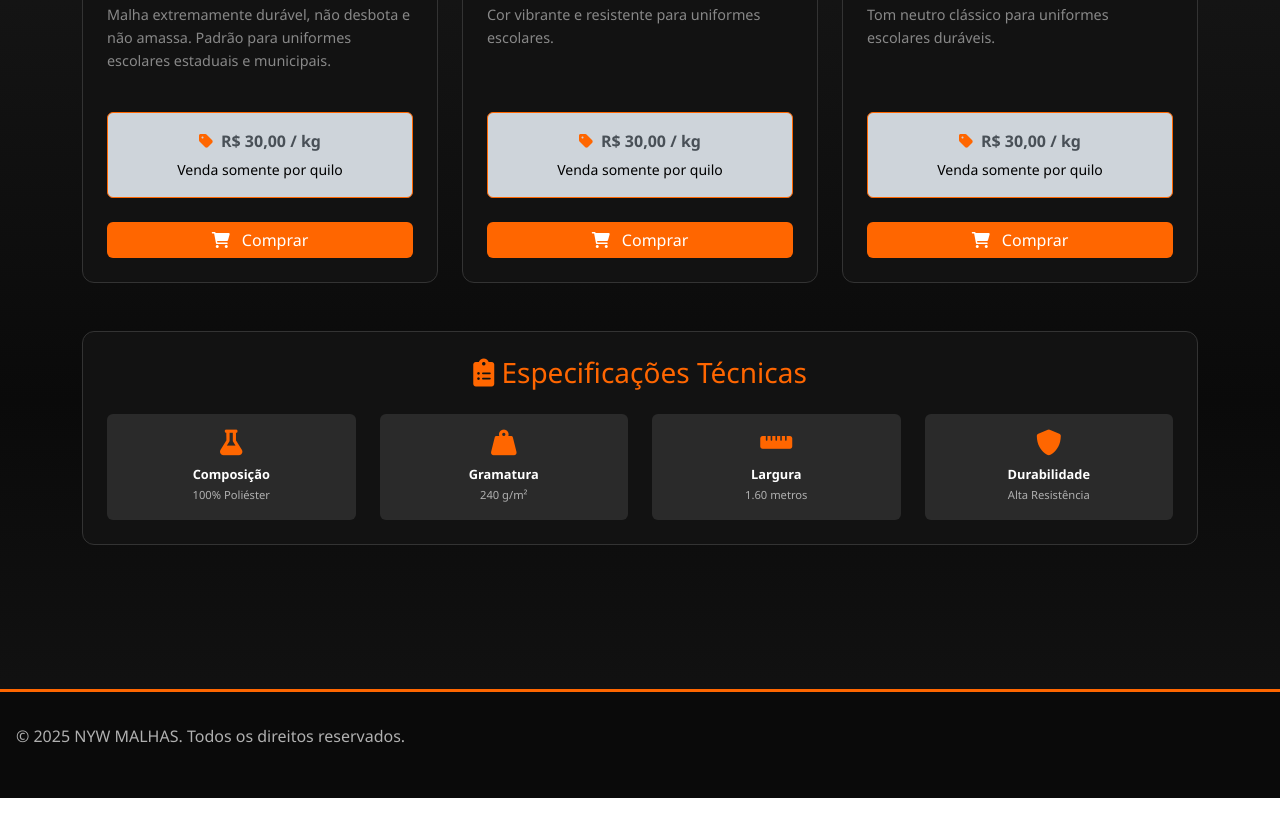
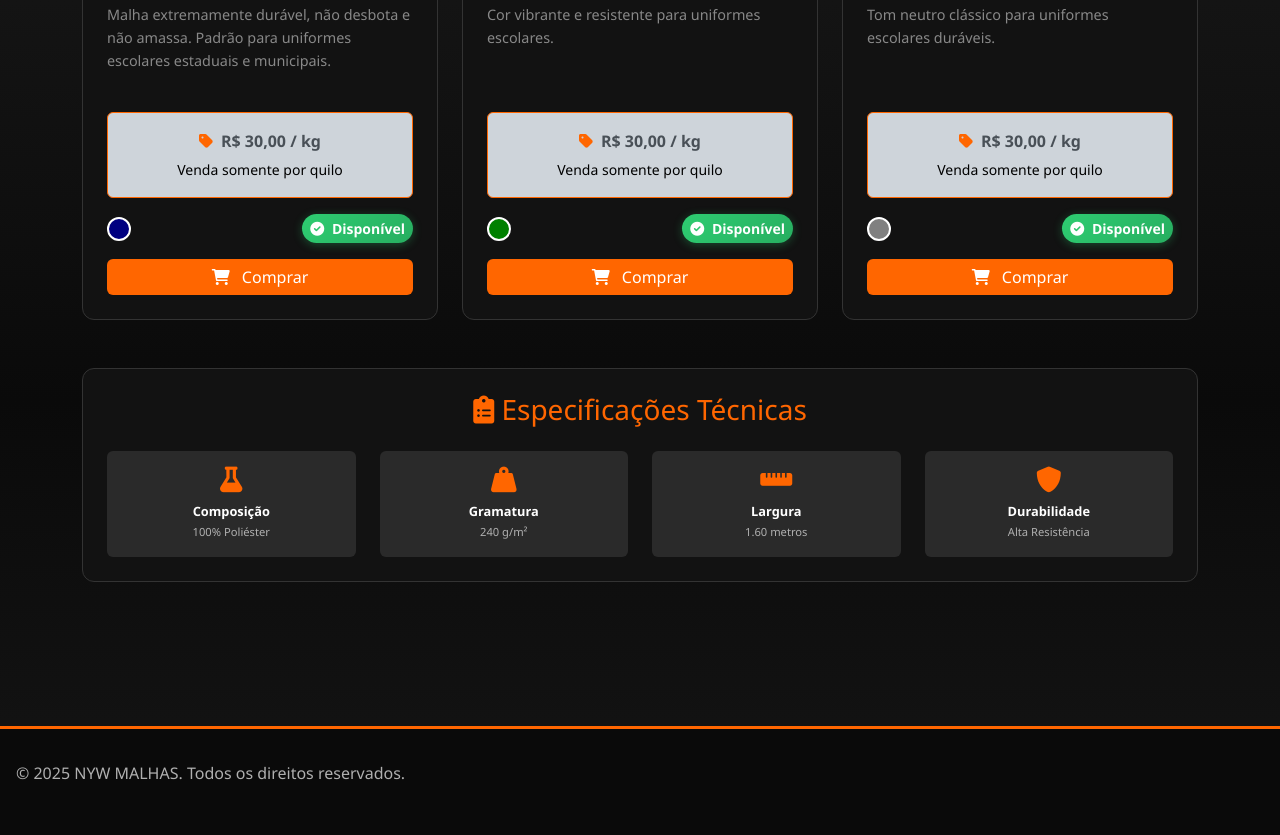
Before and after one commit to Nansinyx26/Nyw-Malhas, a plain HTML site: page paginas/helanca-escolar.html in a window 1280 px wide. Shown: the part 1199-2034 px from the top of the page. Before the commit the page ends 1997 px from the top, so only its background shows below. Drawn offline with nearby package versions, Linux system fonts and the light colour scheme; no server answers.

Commit message:
style: Padroniza layout dos badges de status na Helanca Escolar

```diff
--- a/paginas/helanca-escolar.html
+++ b/paginas/helanca-escolar.html
@@ -75,8 +75,14 @@
                                     <strong><i class="fas fa-tag me-2 text-orange"></i>R$ 30,00 / kg</strong>
                                     <small class="d-block text-black mt-1">Venda somente por quilo</small>
                                 </div>
+                                <div class="card-footer-actions">
+                                    <span class="color-dot" style="background-color: #000080;"></span>
+                                    <button class="btn btn-success-pill btn-sm" disabled>
+                                        <i class="fas fa-check-circle me-1"></i> Disponível
+                                    </button>
+                                </div>
                                 <a href="../checkout.html?produto=helanca-escolar&cor=azul-marinho"
-                                    class="btn btn-primary-pill w-100 mt-2">
+                                    class="btn btn-primary-pill w-100 mt-3">
                                     <i class="fas fa-shopping-cart me-2"></i> Comprar
                                 </a>
                             </div>
@@ -99,8 +105,14 @@
                                     <strong><i class="fas fa-tag me-2 text-orange"></i>R$ 30,00 / kg</strong>
                                     <small class="d-block text-black mt-1">Venda somente por quilo</small>
                                 </div>
+                                <div class="card-footer-actions">
+                                    <span class="color-dot" style="background-color: #008000;"></span>
+                                    <button class="btn btn-success-pill btn-sm" disabled>
+                                        <i class="fas fa-check-circle me-1"></i> Disponível
+                                    </button>
+                                </div>
                                 <a href="../checkout.html?produto=helanca-escolar&cor=verde-bandeira"
-                                    class="btn btn-primary-pill w-100 mt-2">
+                                    class="btn btn-primary-pill w-100 mt-3">
                                     <i class="fas fa-shopping-cart me-2"></i> Comprar
                                 </a>
                             </div>
@@ -123,8 +135,14 @@
                                     <strong><i class="fas fa-tag me-2 text-orange"></i>R$ 30,00 / kg</strong>
                                     <small class="d-block text-black mt-1">Venda somente por quilo</small>
                                 </div>
+                                <div class="card-footer-actions">
+                                    <span class="color-dot" style="background-color: #808080;"></span>
+                                    <button class="btn btn-success-pill btn-sm" disabled>
+                                        <i class="fas fa-check-circle me-1"></i> Disponível
+                                    </button>
+                                </div>
                                 <a href="../checkout.html?produto=helanca-escolar&cor=cinza"
-                                    class="btn btn-primary-pill w-100 mt-2">
+                                    class="btn btn-primary-pill w-100 mt-3">
                                     <i class="fas fa-shopping-cart me-2"></i> Comprar
                                 </a>
                             </div>
```
